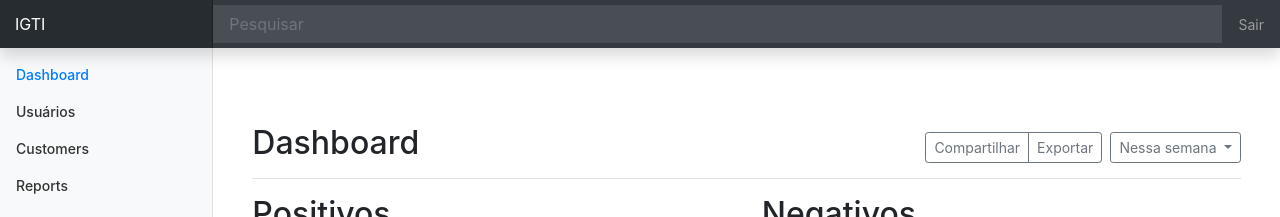
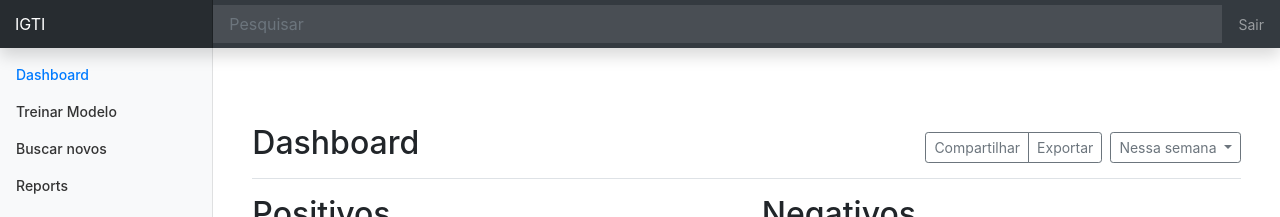
Before and after one commit to candradebh/bigdatabr, a Vue app in the folder client/: page / in a window 1280 px wide. Shown: the top 217 px of the page. Built offline with nearby package versions, Linux system fonts and the light colour scheme; no server answers.

Commit message:
Separando etapas

```diff
--- a/client/src/components/Navbar.vue
+++ b/client/src/components/Navbar.vue
@@ -9,14 +9,13 @@
         </li>
         <li class="nav-item">
           <router-link :to="{ name: 'Coleta' }" class="nav-link" active-class="active" >
-              Usuários
+             Treinar Modelo
           </router-link>
         </li>
         <li class="nav-item">
-          <a class="nav-link" href="#">
-            <span data-feather="users"></span>
-            Customers
-          </a>
+         <router-link :to="{ name: 'Treinamento' }" class="nav-link" active-class="active" >
+             Buscar novos
+          </router-link>
         </li>
         <li class="nav-item">
           <a class="nav-link" href="#">
--- a/client/src/components/Treinamento.vue
+++ b/client/src/components/Treinamento.vue
@@ -2,9 +2,15 @@
   <div class="container">
     <h3>Modelo: {{ title }}</h3>
     <div class="row">
-      <div class="col-lg-4">
+      <div class="col-lg-6">
         <div class="form-group">
-          <label for="qtd">Quantidade de Tweets para buscar</label>
+          <label for="texto">Texto</label>
+          <input v-model="title" class="form-control">
+        </div>
+      </div>
+      <div class="col-lg-2">
+        <div class="form-group">
+          <label for="qtd">Quantidade</label>
           <input v-model="qtd" class="form-control">
         </div>
       </div>
@@ -46,20 +52,13 @@ import axios from 'axios';
 
 export default {
   name: 'Treinamento',
-  props: {
-    title: String,
-  },
   data() {
     return {
+      title: '',
       qtd: '',
       showMessage: false,
       tweets: '',
     };
-  },
-  created() {
-    if (this.title == null) {
-      this.$router.push('/respostas');
-    }
   },
   methods: {
     getTweets() {
```
